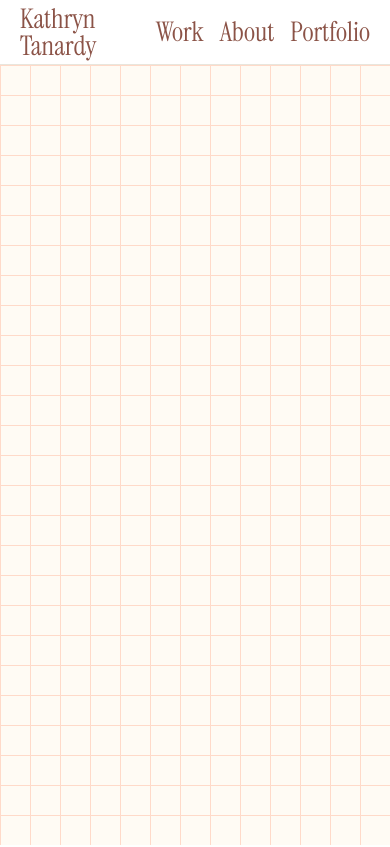
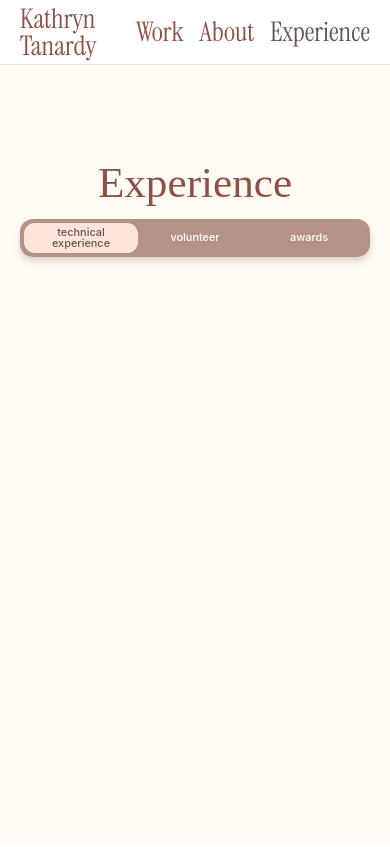
Before and after one commit to kathryntanardy/personal-website, a React (Vite) app: page /experience in a window 390 px wide. Before the commit this address led to /. Shown: the top 847 px of the page. Built offline with nearby package versions, Linux system fonts and the light colour scheme; no server answers; a web font is replaced by a local one.

Commit message:
Modified site.

```diff
--- a/src/App.tsx
+++ b/src/App.tsx
@@ -3,7 +3,7 @@ import { BrowserRouter, Navigate, Route, Routes, useLocation } from 'react-route
 import Footer from './components/Footer/Footer'
 import NavBar from './components/NavBar/NavBar'
 import AboutPage from './pages/AboutPage/AboutPage'
-import PortfolioPage from './pages/PortfolioPage/PortfolioPage'
+import ExperiencePage from './pages/ExperiencePage/ExperiencePage'
 import WorkPage from './pages/WorkPage/WorkPage'
 
 function ScrollToTop() {
@@ -26,7 +26,8 @@ function App() {
           <Route path="/" element={<WorkPage />} />
           <Route path="/work" element={<WorkPage />} />
           <Route path="/about" element={<AboutPage />} />
-          <Route path="/portfolio" element={<PortfolioPage />} />
+          <Route path="/experience" element={<ExperiencePage />} />
+          <Route path="/portfolio" element={<Navigate to="/experience" replace />} />
           <Route path="*" element={<Navigate to="/" replace />} />
         </Routes>
       </main>
--- a/src/components/Footer/Footer.tsx
+++ b/src/components/Footer/Footer.tsx
@@ -6,7 +6,7 @@ import styles from './Footer.module.css'
 const footerLinks = [
   { label: 'Work', to: '/work' },
   { label: 'About', to: '/about' },
-  { label: 'Portfolio', to: '/portfolio' },
+  { label: 'Experience', to: '/experience' },
 ]
 
 const socialLinks = [
--- a/src/components/NavBar/NavBar.tsx
+++ b/src/components/NavBar/NavBar.tsx
@@ -4,7 +4,7 @@ import styles from './NavBar.module.css'
 const navItems = [
   { label: 'Work', to: '/work' },
   { label: 'About', to: '/about' },
-  { label: 'Portfolio', to: '/portfolio' },
+  { label: 'Experience', to: '/experience' },
 ]
 
 function NavBar() {
--- a/src/components/Slider/Slider.module.css
+++ b/src/components/Slider/Slider.module.css
@@ -3,7 +3,7 @@
   --option-count: 3;
   --slider-padding: 5px;
 
-  width: min(100%, 470px);
+  width: min(100%, 560px);
   min-height: 42px;
   position: relative;
   display: grid;
@@ -67,15 +67,15 @@
 
 @media (max-width: 560px) {
   .slider {
-    width: min(100%, 330px);
+    width: 100%;
     min-height: 38px;
     --slider-padding: 4px;
   }
 
   .option {
     min-height: 30px;
-    padding: 0 6px;
-    font-size: 0.68rem;
+    padding: 0 4px;
+    font-size: clamp(0.58rem, 2.8vw, 0.68rem);
   }
 }
 
--- a/src/components/Slider/Slider.tsx
+++ b/src/components/Slider/Slider.tsx
@@ -1,7 +1,7 @@
 import type { CSSProperties } from 'react'
 import styles from './Slider.module.css'
 
-const sliderOptions = ['experience', 'projects', 'tech stack'] as const
+const sliderOptions = ['technical experience', 'volunteer', 'awards'] as const
 
 export type SliderOption = (typeof sliderOptions)[number]
 
@@ -17,7 +17,7 @@ function Slider({ selectedOption, onSelect }: SliderProps) {
     <div
       className={styles.slider}
       role="tablist"
-      aria-label="Portfolio sections"
+      aria-label="Experience sections"
       style={{ '--active-index': selectedIndex } as CSSProperties}
     >
       <span className={styles.activeIndicator} aria-hidden="true" />
--- a/src/pages/PortfolioPage/PortfolioPage.module.css
+++ b/src/pages/ExperiencePage/ExperiencePage.module.css
@@ -1,4 +1,4 @@
-.portfolio {
+.experiencePage {
   min-height: 100svh;
   display: grid;
   align-items: start;
@@ -14,7 +14,7 @@
   padding-top: clamp(24px, 6vh, 56px);
 }
 
-.portfolio h2 {
+.experiencePage h2 {
   margin: 0 0 16px;
   color: var(--color-text-strong);
   font-family: var(--font-h2);
@@ -30,7 +30,7 @@
 }
 
 @media (max-width: 560px) {
-  .portfolio {
+  .experiencePage {
     min-height: calc(100svh - 64px);
     padding: 48px 20px;
   }
--- /dev/null
+++ b/src/pages/ExperiencePage/ExperiencePage.tsx
@@ -0,0 +1,21 @@
+import { useState } from 'react'
+import Slider from '../../components/Slider/Slider'
+import type { SliderOption } from '../../components/Slider/Slider'
+import styles from './ExperiencePage.module.css'
+
+function ExperiencePage() {
+  const [selectedSection, setSelectedSection] = useState<SliderOption>('technical experience')
+
+  return (
+    <section className={styles.experiencePage} aria-labelledby="experience-title">
+      <div className={styles.inner}>
+        <h2 id="experience-title">Experience</h2>
+        <Slider selectedOption={selectedSection} onSelect={setSelectedSection} />
+
+        <div className={styles.content} role="tabpanel" aria-label={selectedSection} />
+      </div>
+    </section>
+  )
+}
+
+export default ExperiencePage
--- a/src/pages/PortfolioPage/PortfolioPage.tsx
+++ /dev/null
@@ -1,26 +0,0 @@
-import { useState } from 'react'
-import Experience from '../../components/Experience/Experience'
-import Slider from '../../components/Slider/Slider'
-import type { SliderOption } from '../../components/Slider/Slider'
-import TechStack from '../../components/TechStack/TechStack'
-import styles from './PortfolioPage.module.css'
-
-function PortfolioPage() {
-  const [selectedSection, setSelectedSection] = useState<SliderOption>('experience')
-
-  return (
-    <section className={styles.portfolio} id="portfolio" aria-labelledby="portfolio-title">
-      <div className={styles.inner}>
-        <h2 id="portfolio-title">Portfolio</h2>
-        <Slider selectedOption={selectedSection} onSelect={setSelectedSection} />
-
-        <div className={styles.content} role="tabpanel">
-          {selectedSection === 'experience' ? <Experience /> : null}
-          {selectedSection === 'tech stack' ? <TechStack /> : null}
-        </div>
-      </div>
-    </section>
-  )
-}
-
-export default PortfolioPage
```
